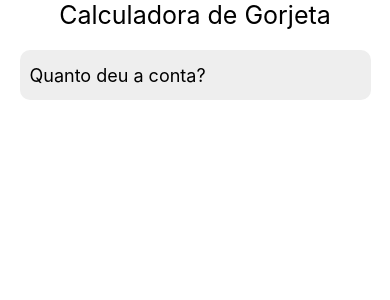
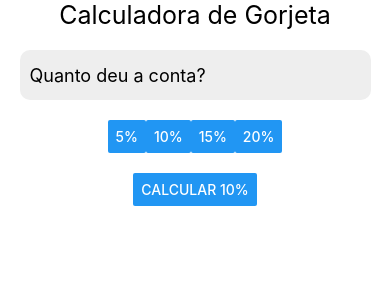
Before and after one commit to arthurarw/b7webReactNative, a React Native app: screen / in a window 390 px wide. Shown: the top 300 px of the page. Built offline with nearby package versions, Linux system fonts and the light colour scheme.

Commit message:
Tips System

```diff
--- a/App.js
+++ b/App.js
@@ -21,10 +21,51 @@
     font-size: 25px;
 `;
 
+const CalcButton = styled.Button`
+    margin-top: 10px;
+`;
+
+const ResultArea = styled.View`
+    margin-top: 30px;
+    background-color: #EEE;
+    padding: 20px;
+    justify-content: center;
+    align-items: center;
+    width: 100%;
+`;
+
+const ResultItemTitle = styled.Text`
+    font-size: 18px;
+    font-weight: bold;
+`;
+
+const ResultItem = styled.Text`
+    font-size: 15px;
+    margin-bottom: 30px;
+`;
+
+const PctArea = styled.View`
+    flex-direction: row;
+    margin: 20px;
+`;
+
+const PctItem = styled.Button``;
 
 export default () => {
 
     const [bill, setBill] = useState('');
+    const [tip, setTip] = useState(0);
+    const [perc, setPerc] = useState(10);
+
+    const calc = () => {
+        let nBill = parseFloat(bill);
+
+        if (nBill) {
+            setTip((perc / 100) * nBill);
+        } else {
+            alert("Digite o valor da conta.");
+        }
+    }
 
     return (
         <Page>
@@ -32,8 +73,28 @@
             <Input
                 placeholder="Quanto deu a conta?"
                 placeholderTextColor="#000"
-                keyboardType="numeric" value={bill} onChangeText={n=>setBill(n)}
+                keyboardType="numeric" value={bill} onChangeText={n => setBill(n)}
             />
+
+            <PctArea>
+                <PctItem title="5%" onPress={() => setPerc(5)} />
+                <PctItem title="10%" onPress={() => setPerc(10)} />
+                <PctItem title="15%" onPress={() => setPerc(15)} />
+                <PctItem title="20%" onPress={() => setPerc(20)} />
+            </PctArea>
+
+
+            <CalcButton title={`Calcular ${perc}%`} onPress={calc} />
+            {tip > 0 &&
+                <ResultArea>
+                    <ResultItemTitle>Valor da Conta:</ResultItemTitle>
+                    <ResultItem>R$ {parseFloat(bill).toFixed(2)}</ResultItem>
+                    <ResultItemTitle>Valor da Gorjeta:</ResultItemTitle>
+                    <ResultItem>R$ {tip.toFixed(2)} ({perc}%)</ResultItem>
+                    <ResultItemTitle>Valor Total:</ResultItemTitle>
+                    <ResultItem>R$ {(parseFloat(bill) + tip).toFixed(2)}</ResultItem>
+                </ResultArea>
+            }
         </Page>
     );
 }
```
Also changed, not shown: 1 other file (tests, documents, lock files or other folders).
